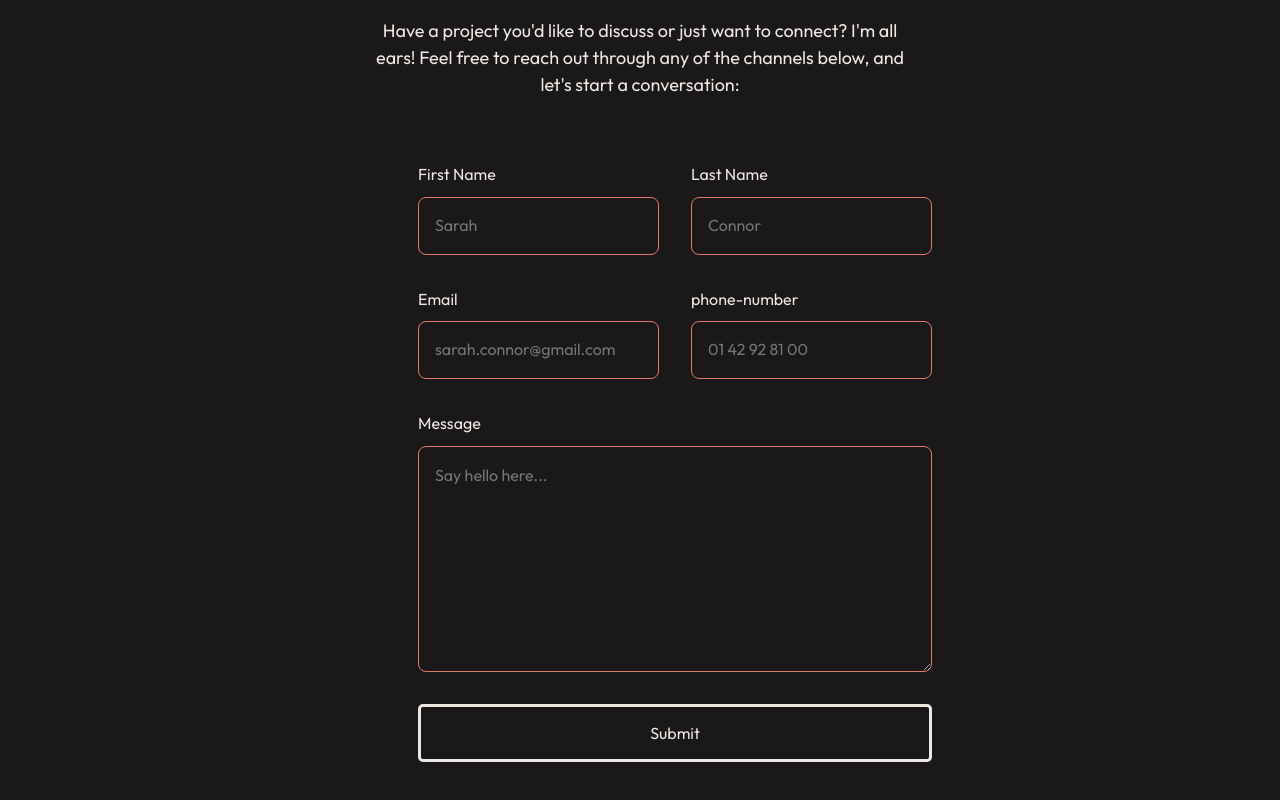
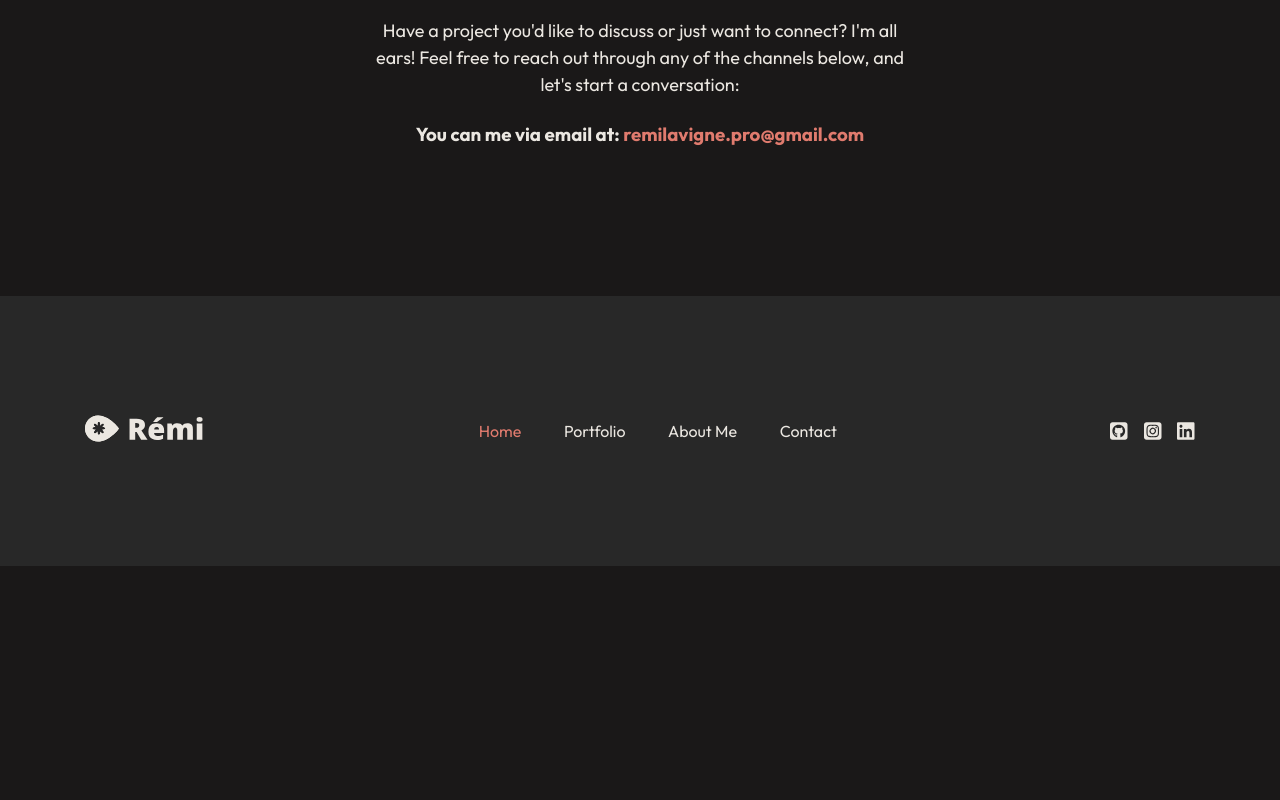
Before and after one commit to remilavigne/portfolio-2024, a React (Create React App) app: page / in a window 1280 px wide. Shown: the part 6760-7560 px from the top of the page. After the commit the page ends 7326 px from the top, so only its background shows below. Built offline with nearby package versions, Linux system fonts and the light colour scheme.

Commit message:
Contact page modified with only a mailto for now

```diff
--- a/package.json
+++ b/package.json
@@ -10,6 +10,7 @@
     "@testing-library/jest-dom": "^5.17.0",
     "@testing-library/react": "^13.4.0",
     "@testing-library/user-event": "^13.5.0",
+    "emailjs-com": "^3.2.0",
     "react": "^18.2.0",
     "react-dom": "^18.2.0",
     "react-helmet": "^6.1.0",
--- a/src/App.css
+++ b/src/App.css
@@ -728,6 +728,10 @@ h2 {
   font-family: "Outfit", sans-serif;
 }
 
+.contact--link{
+  color: var(--primary);
+}
+
 textarea {
   font-family: "Outfit", sans-serif;
 }
--- a/src/Pages/Home/ContactMe.jsx
+++ b/src/Pages/Home/ContactMe.jsx
@@ -1,4 +1,7 @@
+
 export default function ContactMe() {
+  const emailAddress = "remilavigne.pro@gmail.com";
+
   return (
     <section id="Contact" className="contact--section">
       <div className="contact--content--title">
@@ -6,8 +9,11 @@ export default function ContactMe() {
         <p className="text-lg">
         Have a project you'd like to discuss or just want to connect? I'm all ears! Feel free to reach out through any of the channels below, and let's start a conversation:
         </p>
+        <h3>You can me via email at:{" "}
+          <a className="contact--link" href={`mailto:${emailAddress}`}>{emailAddress}</a>
+        </h3>
       </div>
-      <form className="contact--form--container">
+      {/* <form className="contact--form--container">
         <div className="container">
           <label htmlFor="first-name" className="contact--label">
             <span className="text-md">First Name</span>
@@ -65,7 +71,8 @@ export default function ContactMe() {
         <div>
           <button className="btn btn-primary contact--form--btn">Submit</button>
         </div>
-      </form>
+      </form> */}
     </section>
+
   );
 }
```
Also changed, not shown: 2 other files (tests, documents, lock files or other folders).
